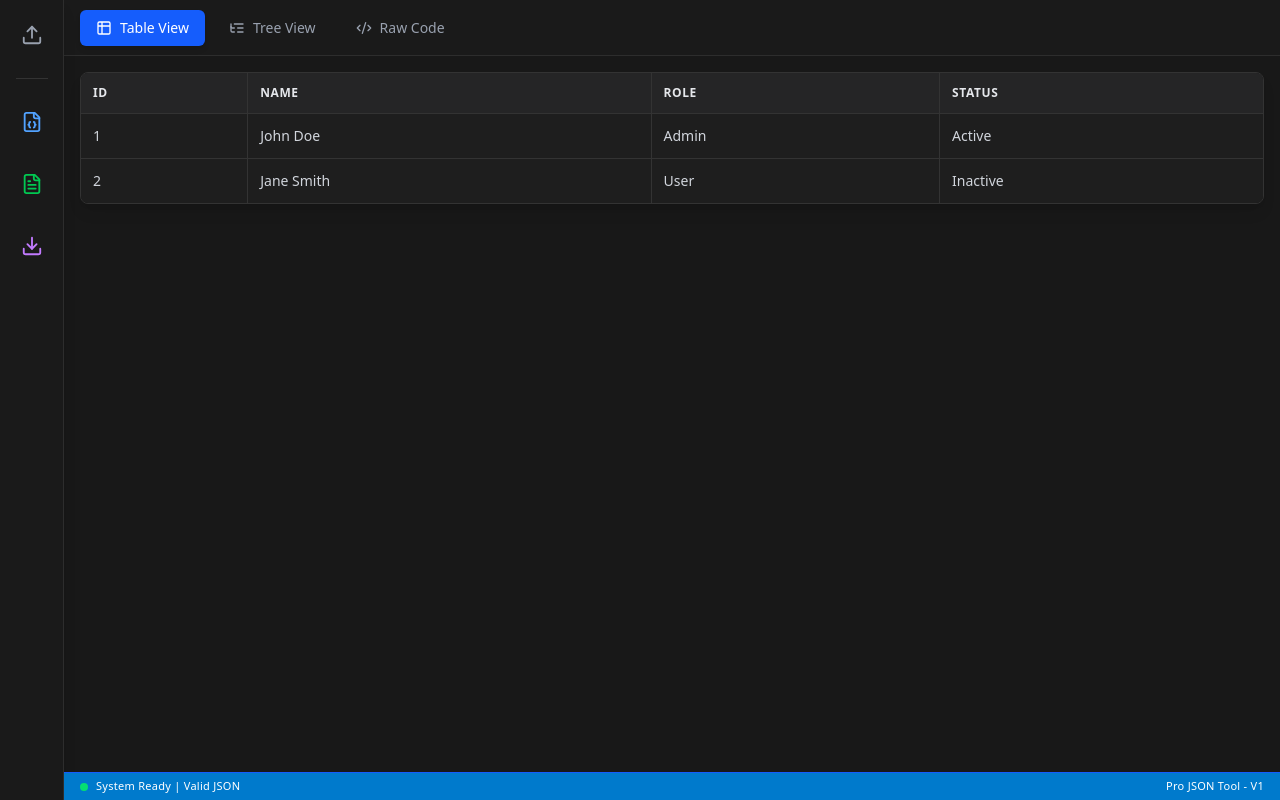
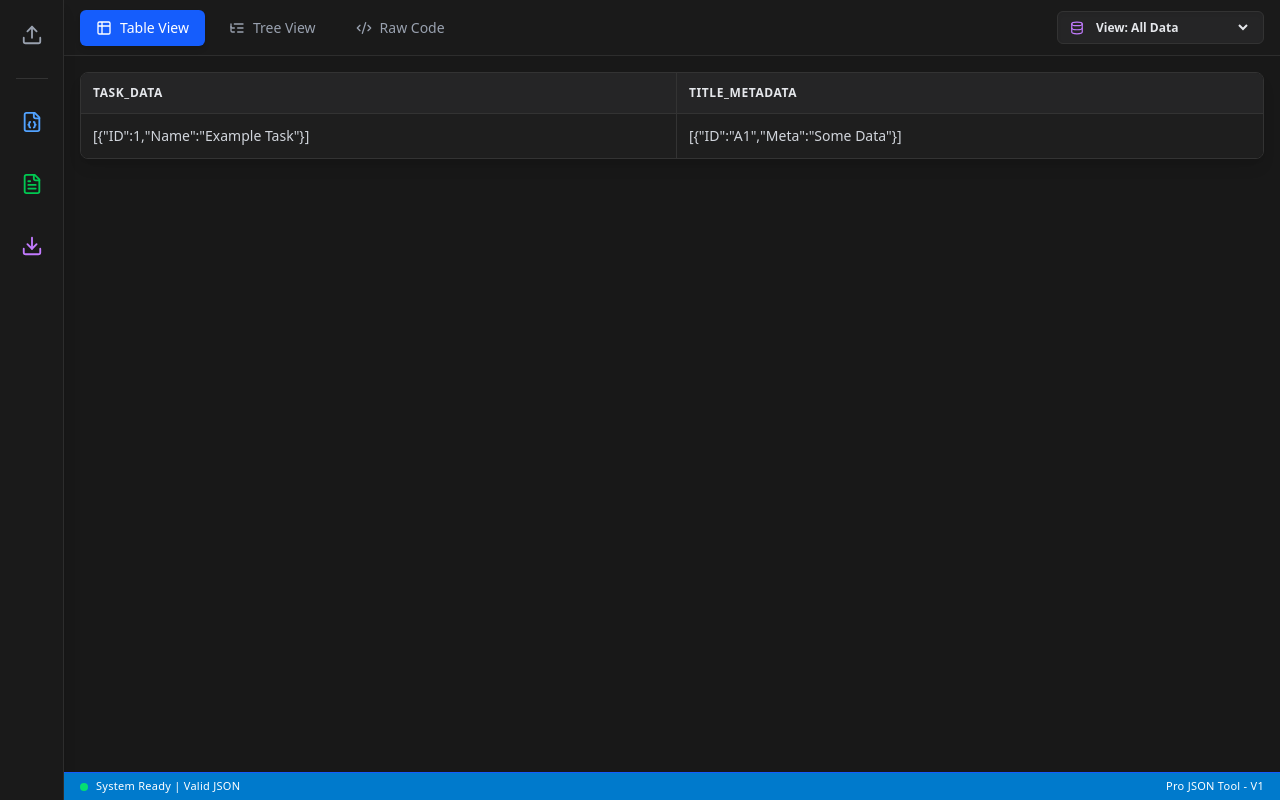
Before and after one commit to ayush180320/jsonpro, a React (Vite) app: page / in a window 1280 px wide. Built offline with nearby package versions, Linux system fonts and the light colour scheme.

Commit message:
Update App.tsx

```diff
--- a/src/App.tsx
+++ b/src/App.tsx
@@ -1,6 +1,6 @@
 import { useState, useEffect, useRef } from 'react';
 import Editor from '@monaco-editor/react';
-import { FileJson, FileText, Download, Upload, AlertCircle, Table2, ListTree, Code2 } from 'lucide-react';
+import { FileJson, FileText, Download, Upload, AlertCircle, Table2, ListTree, Code2, Database } from 'lucide-react';
 
 // --- Tree Component ---
 const JsonTree = ({ data, name = "root" }: { data: any, name?: string }) => {
@@ -40,22 +40,27 @@ const JsonTree = ({ data, name = "root" }: { data: any, name?: string }) => {
   );
 };
 
-// --- New Structured Table Component ---
+// --- Structured Table Component ---
 const JsonTable = ({ data }: { data: any }) => {
   if (!data) return <div className="p-8 text-gray-500 text-center">No valid data to display.</div>;
 
-  const isArray = Array.isArray(data);
-  const isObject = typeof data === 'object' && data !== null;
+  let tableData = data;
+
+  // Smart Array Flattener: If array is nested inside another array (e.g. [[{...}]]), flatten it out
+  if (Array.isArray(tableData) && tableData.some(Array.isArray)) {
+    tableData = tableData.flat();
+  }
+
+  const isArray = Array.isArray(tableData);
+  const isObject = typeof tableData === 'object' && tableData !== null;
 
   if (!isObject) {
-    return <div className="p-4 text-gray-300">{String(data)}</div>;
+    return <div className="p-4 text-gray-300">{String(tableData)}</div>;
   }
 
-  // Convert a single object into an array so it can be mapped into a table row
-  const dataArray = isArray ? data : [data];
+  const dataArray = isArray ? tableData : [tableData];
   if (dataArray.length === 0) return <div className="p-8 text-gray-500 text-center">Empty Array</div>;
 
-  // Dynamically extract all unique keys from the data to act as Table Headers
   const headers = Array.from(new Set(
     dataArray.flatMap(item => typeof item === 'object' && item !== null ? Object.keys(item) : ['Value'])
   ));
@@ -67,7 +72,7 @@ const JsonTable = ({ data }: { data: any }) => {
           <thead className="bg-[#252526] border-b border-[#333]">
             <tr>
               {headers.map(header => (
-                <th key={header} className="p-3 text-gray-200 font-semibold border-r border-[#333] last:border-r-0 uppercase text-xs tracking-wider sticky top-0 bg-[#252526] shadow-sm">
+                <th key={header} className="p-3 text-gray-200 font-semibold border-r border-[#333] last:border-r-0 uppercase text-xs tracking-wider sticky top-0 bg-[#252526] shadow-sm whitespace-nowrap">
                   {header}
                 </th>
               ))}
@@ -78,7 +83,6 @@ const JsonTable = ({ data }: { data: any }) => {
               <tr key={rowIndex} className="hover:bg-[#2a2a2a] transition-colors">
                 {headers.map(header => {
                   const cellValue = typeof row === 'object' && row !== null ? row[header] : row;
-                  // If a cell contains nested objects/arrays, stringify it so it doesn't crash the table
                   const displayValue = typeof cellValue === 'object' && cellValue !== null ? JSON.stringify(cellValue) : String(cellValue ?? '');
                   return (
                     <td key={header} className="p-3 text-gray-300 border-r border-[#333] last:border-r-0 max-w-xs truncate" title={displayValue}>
@@ -96,13 +100,13 @@ const JsonTable = ({ data }: { data: any }) => {
 };
 
 export default function App() {
-  const [jsonText, setJsonText] = useState('[\n  {\n    "ID": 1,\n    "Name": "John Doe",\n    "Role": "Admin",\n    "Status": "Active"\n  },\n  {\n    "ID": 2,\n    "Name": "Jane Smith",\n    "Role": "User",\n    "Status": "Inactive"\n  }\n]');
+  const [jsonText, setJsonText] = useState('{\n  "TASK_DATA": [\n    {\n      "ID": 1,\n      "Name": "Example Task"\n    }\n  ],\n  "TITLE_METADATA": [\n    {\n      "ID": "A1",\n      "Meta": "Some Data"\n    }\n  ]\n}');
   const [parsedData, setParsedData] = useState<any>(null);
   const [error, setError] = useState<string | null>(null);
   const [activeTab, setActiveTab] = useState<'table' | 'tree' | 'code'>('table');
+  const [selectedNode, setSelectedNode] = useState<string>('root');
   const fileInputRef = useRef<HTMLInputElement>(null);
 
-  // Parse text live
   useEffect(() => {
     try {
       if (!jsonText.trim()) {
@@ -113,11 +117,28 @@ export default function App() {
       const parsed = JSON.parse(jsonText);
       setParsedData(parsed);
       setError(null);
+      setSelectedNode('root'); // Reset dropdown when new data is pasted
     } catch (err: any) {
       setError(err.message);
       setParsedData(null);
     }
   }, [jsonText]);
+
+  // Determine what sub-tables are available in the JSON
+  const getAvailableNodes = () => {
+    if (!parsedData) return [];
+    if (typeof parsedData === 'object' && !Array.isArray(parsedData) && parsedData !== null) {
+      return ['root', ...Object.keys(parsedData)];
+    }
+    return ['root'];
+  };
+
+  // Get the currently focused data based on the dropdown
+  const getActiveData = () => {
+    if (!parsedData) return null;
+    if (selectedNode === 'root') return parsedData;
+    return parsedData[selectedNode];
+  };
 
   const handleFileUpload = (e: React.ChangeEvent<HTMLInputElement>) => {
     const file = e.target.files?.[0];
@@ -138,26 +159,50 @@ export default function App() {
   };
 
   const exportAsCSV = () => {
-    if (!parsedData) return;
-    const dataToExport = Array.isArray(parsedData) ? parsedData : [parsedData];
-    if (dataToExport.length === 0) return;
+    const targetData = getActiveData();
+    if (!targetData) return;
 
-    const headers = Array.from(new Set(dataToExport.flatMap(obj => Object.keys(obj))));
+    let exportData = targetData;
+
+    // Smart Array Flattener for CSV
+    if (Array.isArray(exportData) && exportData.some(Array.isArray)) {
+      exportData = exportData.flat();
+    }
+
+    // Auto-unwrap logic if user leaves dropdown on 'root'
+    if (selectedNode === 'root' && typeof exportData === 'object' && !Array.isArray(exportData) && exportData !== null) {
+      const keys = Object.keys(exportData);
+      if (keys.length === 1 && Array.isArray(exportData[keys[0]])) {
+        exportData = exportData[keys[0]];
+      }
+    }
+
+    const dataArray = Array.isArray(exportData) ? exportData : [exportData];
+    if (dataArray.length === 0) return;
+
+    const headers = Array.from(new Set(
+      dataArray.flatMap(item => typeof item === 'object' && item !== null ? Object.keys(item) : ['Value'])
+    ));
+
     const csvRows = [
       headers.join(','),
-      ...dataToExport.map(row =>
+      ...dataArray.map(row =>
         headers.map(header => {
-          let cell = row[header] === null || row[header] === undefined ? '' : String(row[header]);
-          if (cell.includes(',') || cell.includes('"') || cell.includes('\n')) {
-            cell = `"${cell.replace(/"/g, '""')}"`;
+          let cellValue = typeof row === 'object' && row !== null ? row[header] : row;
+          let cellString = typeof cellValue === 'object' && cellValue !== null
+            ? JSON.stringify(cellValue)
+            : String(cellValue ?? '');
+
+          if (cellString.includes(',') || cellString.includes('"') || cellString.includes('\n')) {
+            cellString = `"${cellString.replace(/"/g, '""')}"`;
           }
-          return cell;
+          return cellString;
         }).join(',')
       )
     ];
 
-    const blob = new Blob([csvRows.join('\n')], { type: 'text/csv' });
-    downloadBlob(blob, 'table-export.csv');
+    const blob = new Blob(['\uFEFF' + csvRows.join('\n')], { type: 'text/csv;charset=utf-8;' });
+    downloadBlob(blob, `${selectedNode === 'root' ? 'table' : selectedNode}-export.csv`);
   };
 
   const downloadBlob = (blob: Blob, filename: string) => {
@@ -186,11 +231,11 @@ export default function App() {
             <FileJson size={22} />
           </button>
 
-          <button title="Export Table as CSV" onClick={exportAsCSV} className="text-green-500 hover:text-green-400 transition-colors p-2 hover:bg-[#2d2d2d] rounded-lg">
+          <button title={`Export ${selectedNode !== 'root' ? selectedNode : 'Table'} to Excel`} onClick={exportAsCSV} className="text-green-500 hover:text-green-400 transition-colors p-2 hover:bg-[#2d2d2d] rounded-lg">
             <FileText size={22} />
           </button>
 
-          <button title="Export as JSON" onClick={exportAsJSON} className="text-purple-400 hover:text-purple-300 transition-colors p-2 hover:bg-[#2d2d2d] rounded-lg">
+          <button title="Export Entire JSON" onClick={exportAsJSON} className="text-purple-400 hover:text-purple-300 transition-colors p-2 hover:bg-[#2d2d2d] rounded-lg">
             <Download size={22} />
           </button>
         </div>
@@ -222,11 +267,30 @@ export default function App() {
             </button>
           </div>
 
-          {error && (
-            <div className="flex items-center text-red-400 text-xs gap-1.5 bg-red-400/10 border border-red-500/20 px-3 py-1.5 rounded-full font-medium">
-              <AlertCircle size={14} /> Syntax Error
-            </div>
-          )}
+          <div className="flex items-center gap-4">
+            {getAvailableNodes().length > 1 && activeTab === 'table' && (
+              <div className="flex items-center gap-2 bg-[#252526] px-3 py-1.5 rounded-md border border-[#333] shadow-inner">
+                <Database size={14} className="text-purple-400" />
+                <select
+                  value={selectedNode}
+                  onChange={(e) => setSelectedNode(e.target.value)}
+                  className="bg-transparent text-xs font-semibold text-gray-200 outline-none cursor-pointer"
+                >
+                  {getAvailableNodes().map(node => (
+                    <option key={node} value={node} className="bg-[#252526]">
+                      {node === 'root' ? 'View: All Data' : `Table: ${node}`}
+                    </option>
+                  ))}
+                </select>
+              </div>
+            )}
+
+            {error && (
+              <div className="flex items-center text-red-400 text-xs gap-1.5 bg-red-400/10 border border-red-500/20 px-3 py-1.5 rounded-full font-medium">
+                <AlertCircle size={14} /> Syntax Error
+              </div>
+            )}
+          </div>
         </div>
 
         {/* Content Area */}
@@ -252,7 +316,7 @@ export default function App() {
 
           {activeTab === 'table' && (
             <div className="h-full bg-[#121212] animate-in fade-in duration-200">
-              {parsedData ? <JsonTable data={parsedData} /> : <div className="text-gray-500 flex justify-center mt-10">Invalid or empty JSON.</div>}
+              {parsedData ? <JsonTable data={getActiveData()} /> : <div className="text-gray-500 flex justify-center mt-10">Invalid or empty JSON.</div>}
             </div>
           )}
         </div>
```
